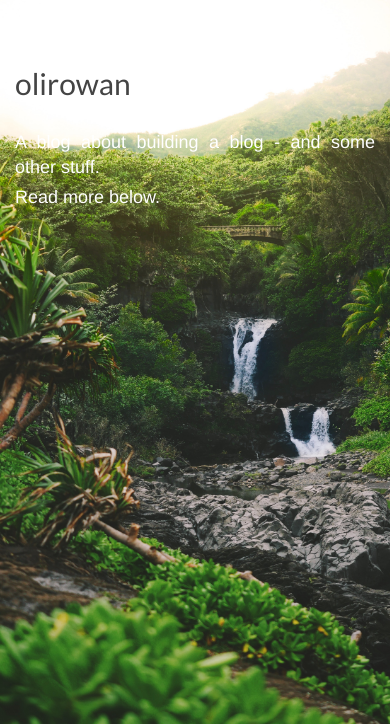
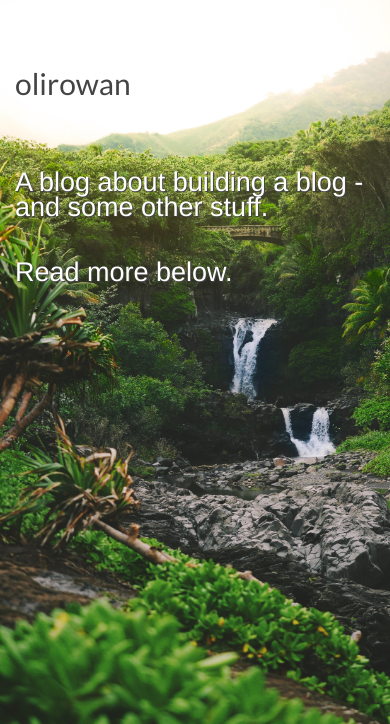
Before and after one commit to olirowan/olirowanxyz, a Flask app: page / in a window 390 px wide. Shown: the part 136-860 px from the top of the page. Run offline with Flask 2, Linux system fonts and the light colour scheme; data that the repository does not hold is empty; some libraries are stand-ins or nearby versions.

Commit message:
Created space on /blog, changed tagline size on home for mobile

```diff
--- a/app/static/css/screen.css
+++ b/app/static/css/screen.css
@@ -1192,9 +1192,12 @@ aside {
         margin-top: 13px;
     }
 
-    .tagline {
+    p.tagline {
         color: #FFFFFF;
-        font-size: 20px;
+        font-size: 27px;
+        margin-top: 40px;
+        text-align: left;
+        text-shadow: 1px 1px #444;
     }
 }
 
--- a/app/templates/blog.html
+++ b/app/templates/blog.html
@@ -34,6 +34,7 @@
                     {% endfor %}
                 </div>
             </div>
+        <h1><br></h1>
         </div>
     </div>
 
```
